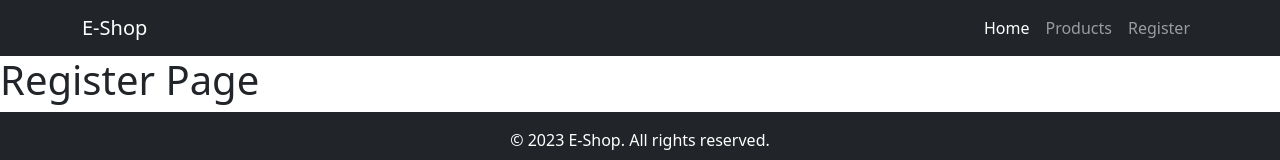
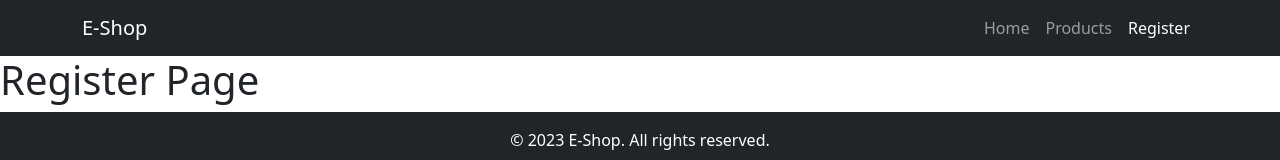
Before and after one commit to trentglobal-sg/8103-ecommerce-frontend, a React (Vite) app: page /register in a window 1280 px wide. Shown: the top 160 px of the page. Built offline with nearby package versions, Linux system fonts and the light colour scheme.

Commit message:
Added changing of active links

```diff
--- a/src/Navbar.jsx
+++ b/src/Navbar.jsx
@@ -1,10 +1,10 @@
 import React, {useState} from 'react'
-import { Link } from 'wouter';
+import { Link, useLocation } from 'wouter';
 
 export default function Navbar() {
 
     const [isNavbarShowing, setNavbarShowing] = useState(false);
-
+    const [location] = useLocation();
     const toggleNavbar = () => {
         setNavbarShowing(!isNavbarShowing);
     }
@@ -26,13 +26,13 @@ export default function Navbar() {
                 <div className={`collapse navbar-collapse ${isNavbarShowing ? "show" : ""}`} id="navbarNav">
                     <ul className="navbar-nav ms-auto">
                         <li className="nav-item">
-                            <Link className="nav-link active" aria-current="page" href="/">Home</Link>
+                            <Link className={`nav-link ${location === "/" ? "active" : ""}`} aria-current="page" href="/">Home</Link>
                         </li>
                         <li className="nav-item">
-                            <Link className="nav-link" href="/products">Products</Link>
+                            <Link className={`nav-link ${location === "/products" ? "active" : ""}`} href="/products">Products</Link>
                         </li>
                         <li className="nav-item">
-                            <Link className="nav-link" href="/register">Register</Link>
+                            <Link className={`nav-link ${location === "/register" ? "active" : ""}`} href="/register">Register</Link>
                         </li>
                     </ul>
                 </div>
```
